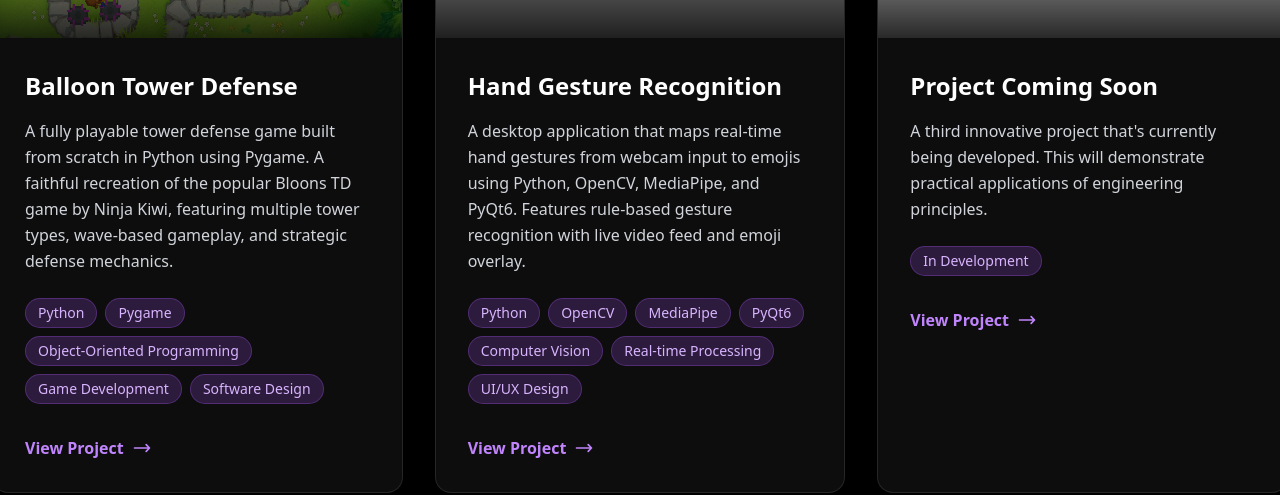
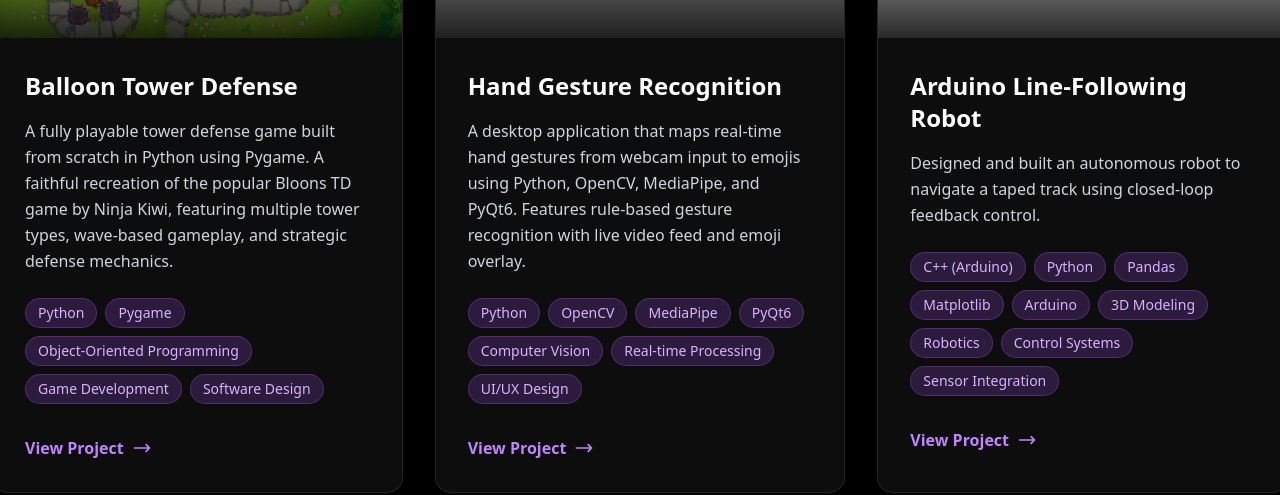
Before and after one commit to tastychez/personal_website, a Next.js app: page / in a window 1280 px wide. Shown: the part 3596-4091 px from the top of the page. Built offline with nearby package versions, Linux system fonts and the light colour scheme; grey boxes are pictures that could not be loaded.

Commit message:
project 3

```diff
--- a/app/components/ProjectsSection.jsx
+++ b/app/components/ProjectsSection.jsx
@@ -29,11 +29,11 @@ const ProjectsSection = forwardRef((props, ref) => {
     },
     {
       id: 3,
-      title: "Project Coming Soon",
-      description: "A third innovative project that's currently being developed. This will demonstrate practical applications of engineering principles.",
-      detailedDescription: "This project explores cybersecurity applications and digital signal processing, incorporating both theoretical knowledge and hands-on implementation. It will feature robust security protocols and efficient data handling systems.",
-      image: "https://placehold.co/600x400/10b981/ffffff?text=Coming+Soon",
-      tech: ["In Development"],
+      title: "Arduino Line-Following Robot",
+      description: "Designed and built an autonomous robot to navigate a taped track using closed-loop feedback control.",
+      detailedDescription: "• Designed and built an autonomous robot to navigate a taped track using closed-loop feedback control\n• Implemented a hierarchical, state-based control algorithm to interpret data from four IR reflectance sensors\n• Controlled two independent DC motors to keep the robot centered on the line and navigate complex turns\n• Designed and 3D-modeled custom modular sensor mounts, enabling rapid iteration and easy adjustment\n• Built a serial command interface to live-tune the robot's base speed from a laptop without recompiling or re-uploading code\n• Logged real-time sensor and motor data to the serial port in CSV format for performance analysis\n• Wrote a Python script with Pandas and Matplotlib to parse and plot the logged data, visualizing the control system's behavior\n• Successfully iterated from a 2-sensor to a 4-sensor design after testing revealed limitations in navigating sharp corners",
+      image: "https://placehold.co/600x400/10b981/ffffff?text=Line+Following+Robot",
+      tech: ["C++ (Arduino)", "Python", "Pandas", "Matplotlib", "Arduino", "3D Modeling", "Robotics", "Control Systems", "Sensor Integration"],
       link: "#"
     }
   ];
```
